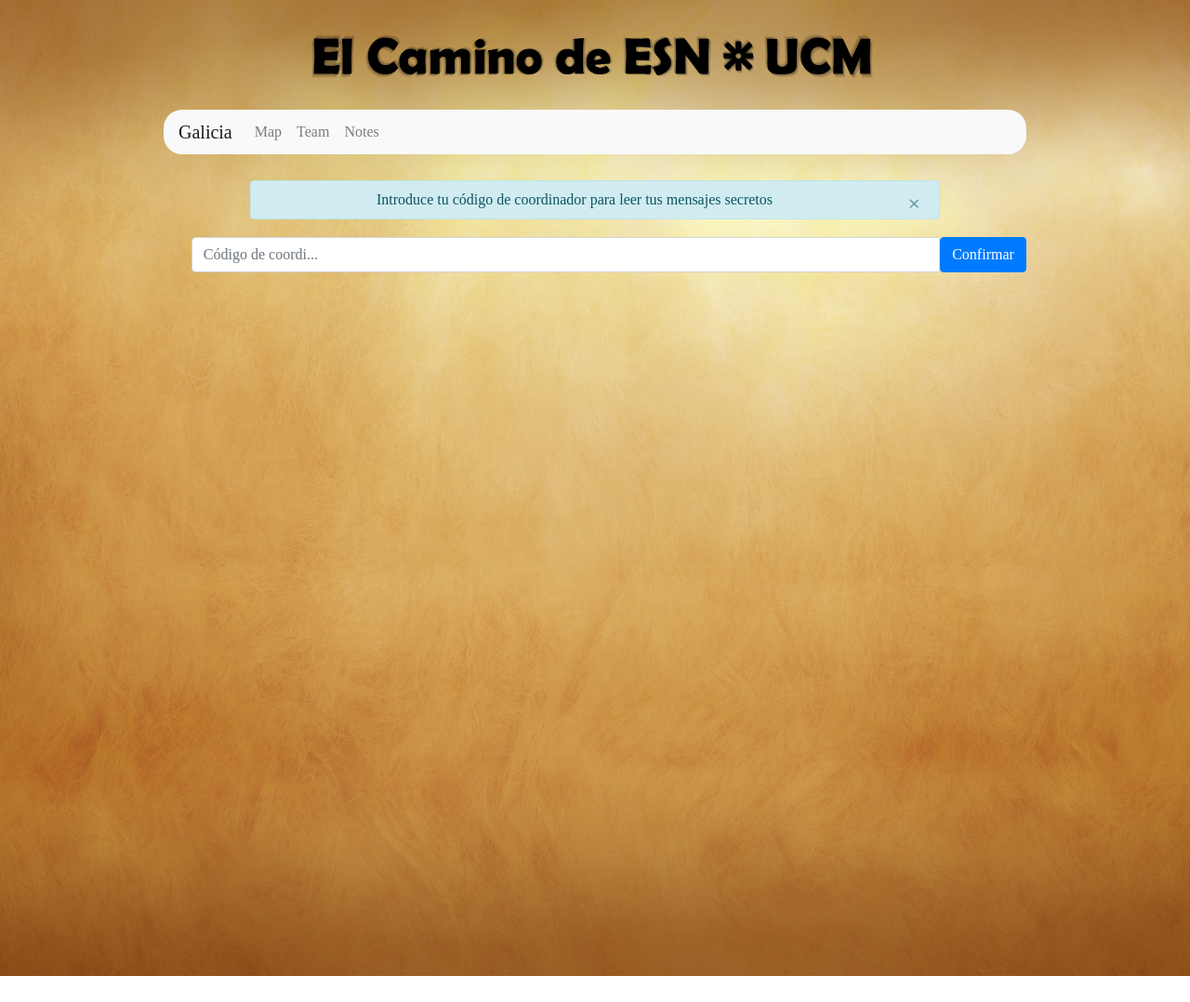
After one commit to daviro05/ESN_Proyects, a PHP site: page /paginas/secret.php in a window 1280 px wide. The commit adds this page. Shown: the whole page at 93% size. Run offline with PHP 8.4, Linux system fonts and the light colour scheme; some libraries are stand-ins or nearby versions.

Commit message:
Lectura de mensajes secretos, estilo y mas cambios

```diff
--- a/GaliciaProyect/app/app.js
+++ b/GaliciaProyect/app/app.js
@@ -1,6 +1,6 @@
 
 document.addEventListener("DOMContentLoaded", () => {
-    document.querySelector('#map').addEventListener("click", this.cambiar, false);
+    //document.querySelector('#map').addEventListener("click", this.cambiar, false);
 }, false);
 
 function verPlan(numero) {
@@ -48,3 +48,16 @@
 
     }
 }
+
+function verMensajes() {
+
+    let codigo = document.querySelector('#codigo_coordi').value;
+
+    if(codigo != "laura" && codigo != "ernesto" && codigo != "jaime" && codigo != "david" && codigo != "bea" && codigo != "fernando")
+    {
+        alert("Error de código")
+    }
+    else{
+        window.location.href = "../paginas/notes.php?ver="+codigo;
+    }
+}
--- a/GaliciaProyect/css/style.css
+++ b/GaliciaProyect/css/style.css
@@ -142,3 +142,15 @@
     height: 250px;
     text-align: center
 }
+
+.invis{
+    color: #f8f9fa!important;
+}
+
+.secret{
+    margin: 25px auto;
+}
+
+.instrucciones{
+    margin-bottom: 10px;
+}
--- a/GaliciaProyect/index.php
+++ b/GaliciaProyect/index.php
@@ -41,6 +41,9 @@
                         <li class="nav-item">
                             <a class="nav-link" href="./paginas/notes.php">Notes</a>
                         </li>
+                        <li class="nav-item">
+                            <a class="nav-link invis" href="./paginas/secret.php">Secret</a>
+                        </li>
                     </ul>
                 </div>
             </nav>
--- a/GaliciaProyect/paginas/notes.php
+++ b/GaliciaProyect/paginas/notes.php
@@ -41,6 +41,9 @@
                             <li class="nav-item active">
                                 <a class="nav-link" href="./notes.php">Notes</a>
                             </li>
+                            <li class="nav-item">
+                                <a class="nav-link invis" href="./secret.php">Secret</a>
+                             </li>
                         </ul>
                     </div>
                 </nav>
--- /dev/null
+++ b/GaliciaProyect/paginas/secret.php
@@ -0,0 +1,72 @@
+<!DOCTYPE html>
+<html lang="es">
+
+<head>
+    <meta charset="UTF-8">
+    <meta name="viewport" content="width=device-width, initial-scale=1.0">
+    <meta http-equiv="X-UA-Compatible" content="ie=edge">
+    <link rel="stylesheet" href="../css/style_g.css">
+    <link rel="shortcut icon" href="../favicon.png" type="image/x-icon">
+    <script src="https://ajax.googleapis.com/ajax/libs/jquery/3.3.1/jquery.min.js"></script>
+    <script src="../node_modules/bootstrap/dist/js/bootstrap.min.js"></script>
+    <script src="../app/app.js"></script>
+    <title>Galicia ESN UCM</title>
+</head>
+
+<body>
+    <div class="main">
+    <header>
+        <img class="img_titulo" src="../assets/titulo.png">
+    </header>
+
+    <div class="wraper">
+
+        <div class="menu">
+            <nav class="navbar navbar-expand-lg navbar-light bg-light mi_nav">
+                <a class="navbar-brand" href="../index.php">Galicia</a>
+                <button class="navbar-toggler" type="button" data-toggle="collapse" data-target="#navbarNavDropdown" aria-controls="navbarNavDropdown"
+                    aria-expanded="false" aria-label="Toggle navigation">
+                    <span class="navbar-toggler-icon"></span>
+                </button>
+                <div class="collapse navbar-collapse" id="navbarNavDropdown">
+                    <ul class="navbar-nav">
+                        <li class="nav-item">
+                            <a class="nav-link" href="../index.php">Map
+                                <span class="sr-only">(current)</span>
+                            </a>
+                        </li>
+                        <li class="nav-item">
+                            <a class="nav-link" href="./team.php">Team</a>
+                        </li>
+                        <li class="nav-item">
+                            <a class="nav-link" href="./notes.php">Notes</a>
+                        </li>
+                        <li class="nav-item">
+                            <a class="nav-link invis" href="./secret.php">Secret</a>
+                        </li>
+                    </ul>
+                </div>
+            </nav>
+        </div>
+
+<div class="secret">
+                <div class="alert alert-info alert-dismissible instrucciones">
+                    <button type="button" class="close" data-dismiss="alert">&times;</button>
+                    Introduce tu código de coordinador para leer tus mensajes secretos
+                </div>
+        <div class="col">
+            <div class="input-group">
+                <input type="text" id="codigo_coordi" class="form-control" placeholder="Código de coordi...">
+                <span class="input-group-btn">
+                    <button class="btn btn-primary" type="button" onclick="verMensajes()">Confirmar</button>
+                </span>
+         </div>
+</div>
+
+
+        </div>
+
+    </div>
+</div>
+</body>
+</html>
--- a/GaliciaProyect/paginas/team.php
+++ b/GaliciaProyect/paginas/team.php
@@ -41,6 +41,9 @@
                             <li class="nav-item">
                                 <a class="nav-link" href="./notes.php">Notes</a>
                             </li>
+                            <li class="nav-item">
+                            <a class="nav-link invis" href="./secret.php">Secret</a>
+                        </li>
                         </ul>
                     </div>
                 </nav>
```
